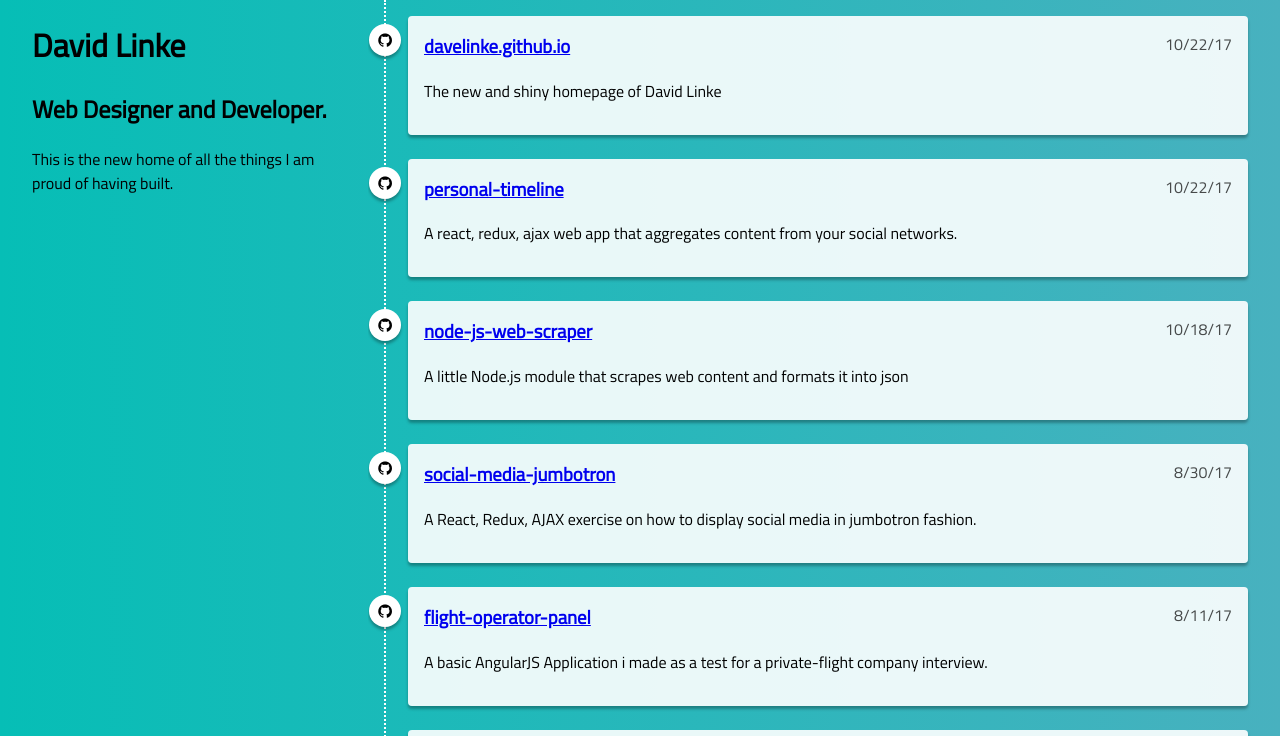
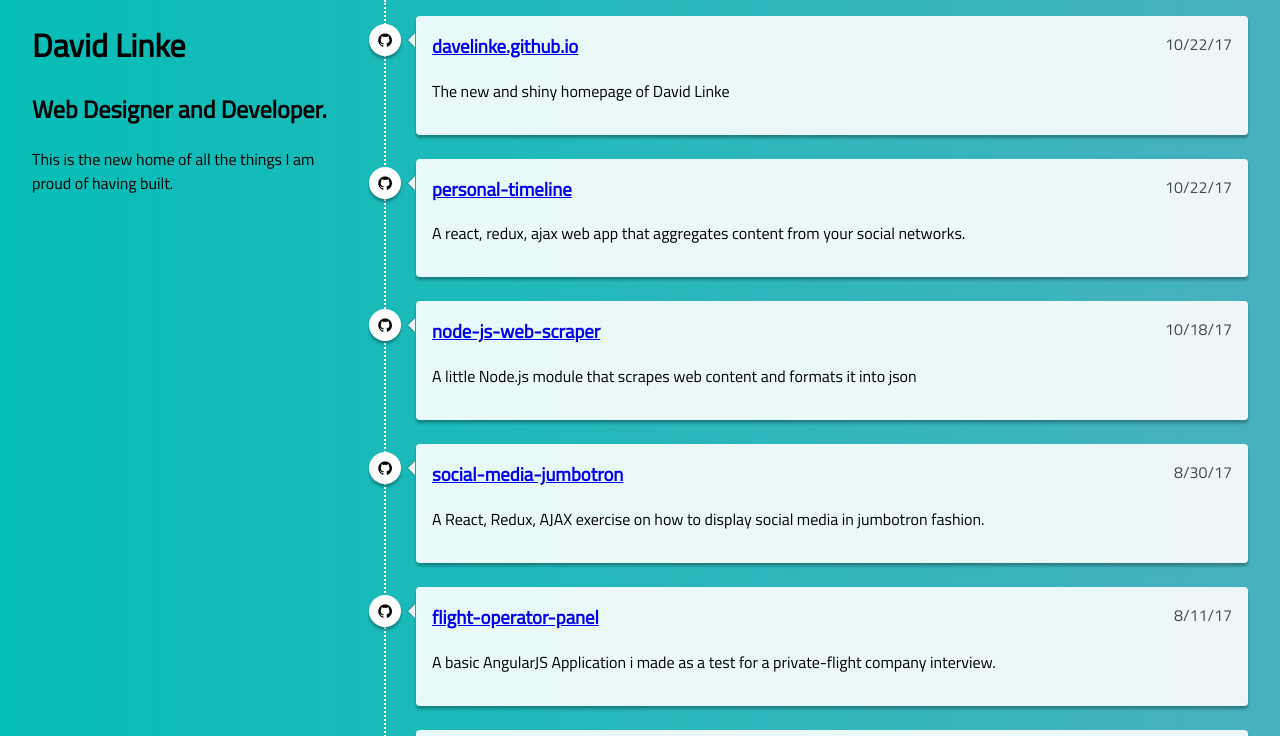
Before and after one commit to davelinke/personal-timeline, a React (Create React App) app: page / in a window 1280 px wide. Shown: the top 736 px of the page. Built offline with nearby package versions, Linux system fonts and the light colour scheme.

Commit message:
Minor changes to css.

```diff
--- a/src/App.css
+++ b/src/App.css
@@ -1,11 +1,10 @@
 main {
-    display: flex;
     height: 100%;
     overflow: hidden;
 }
-.user-info{
+.user-info {
     width: 25%;
-    flex-grow: 0;
-    flex-shrink: 0;
     padding: 0 1rem 0 2rem;
+    display: block;
+    position: fixed;
 }
--- a/src/components/timeline.css
+++ b/src/components/timeline.css
@@ -12,7 +12,9 @@
     padding: 1rem 2rem 1rem 0;
     list-style: none outside;
     overflow: auto;
-    position: relative;
+    position: absolute;
+    top: 0;
+    left: calc(25% + 3rem);
 }
 .timeline:before {
     content: " ";
@@ -30,7 +32,17 @@
     padding: 1rem;
     box-shadow: 0 3px 3px rgba(0,0,0,0.30);
     position: relative;
-    margin: 0 0 1.5rem 2.5rem;
+    margin: 0 0 1.5rem 3rem;
+}
+.item-card:before {
+    content: "▲";
+    color: rgba(255,255,255,0.9);
+    position: absolute;
+    top: calc(0.5rem - 2px);
+    left: calc(-1rem - 1px);
+    transform: rotate(270deg) scaleY(0.5);
+    text-shadow: 0px -3px 1px rgba(0,0,0,0.3);
+    font-size: 1.5rem;
 }
 .item-card:last-child {
     margin-bottom: 0;
@@ -40,7 +52,7 @@
     position: absolute;
     margin: 0;
     padding: 0;
-    left: calc(-2.5rem + 1px);
+    left: calc(-3rem + 1px);
     top: 0.5rem;
     background-color: #fff;
     width: 2rem;
--- /dev/null
+++ b/src/reducers/uiReducer.js
@@ -0,0 +1,21 @@
+const defaultState = {
+  lightbox:{
+      visible:false,
+      url:'about:blank'
+  }
+};
+
+// create the reducers that will control the model
+const uiReducer = (state = defaultState, action) => {
+  switch (action.type) {
+    // remember not to mutate the state
+    case 'UI_LIGHTBOX':
+        return Object.assign({}, state, {
+            lightbox:action.value
+        });
+    default:
+        return state;
+  }
+};
+
+export default uiReducer;
--- a/src/store.js
+++ b/src/store.js
@@ -1,12 +1,14 @@
 import { combineReducers, createStore } from 'redux';
 import defaultsReducer from  './reducers/defaultsReducer';
 import timelineReducer from  './reducers/timelineReducer';
+import uiReducer from  './reducers/uiReducer';
 
 // combine reducers - Although we have one only,
 // it is good to separate reducers through logical groups and then combine them.
 const appReducer = combineReducers({
     defaults:defaultsReducer,
-    timeline:timelineReducer
+    timeline:timelineReducer,
+    ui:uiReducer
 });
 
 const combinedReducers = (state,action) => {
```
